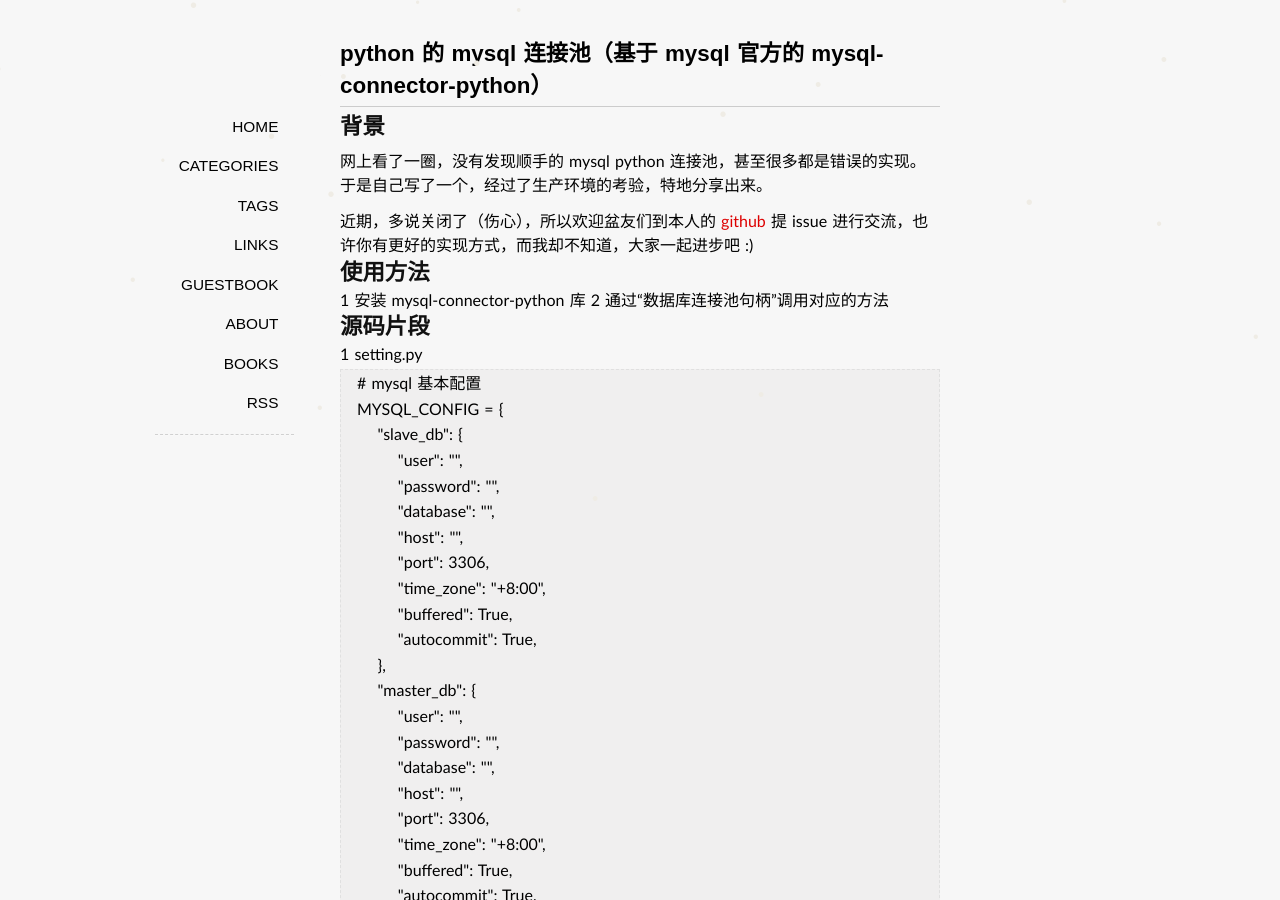
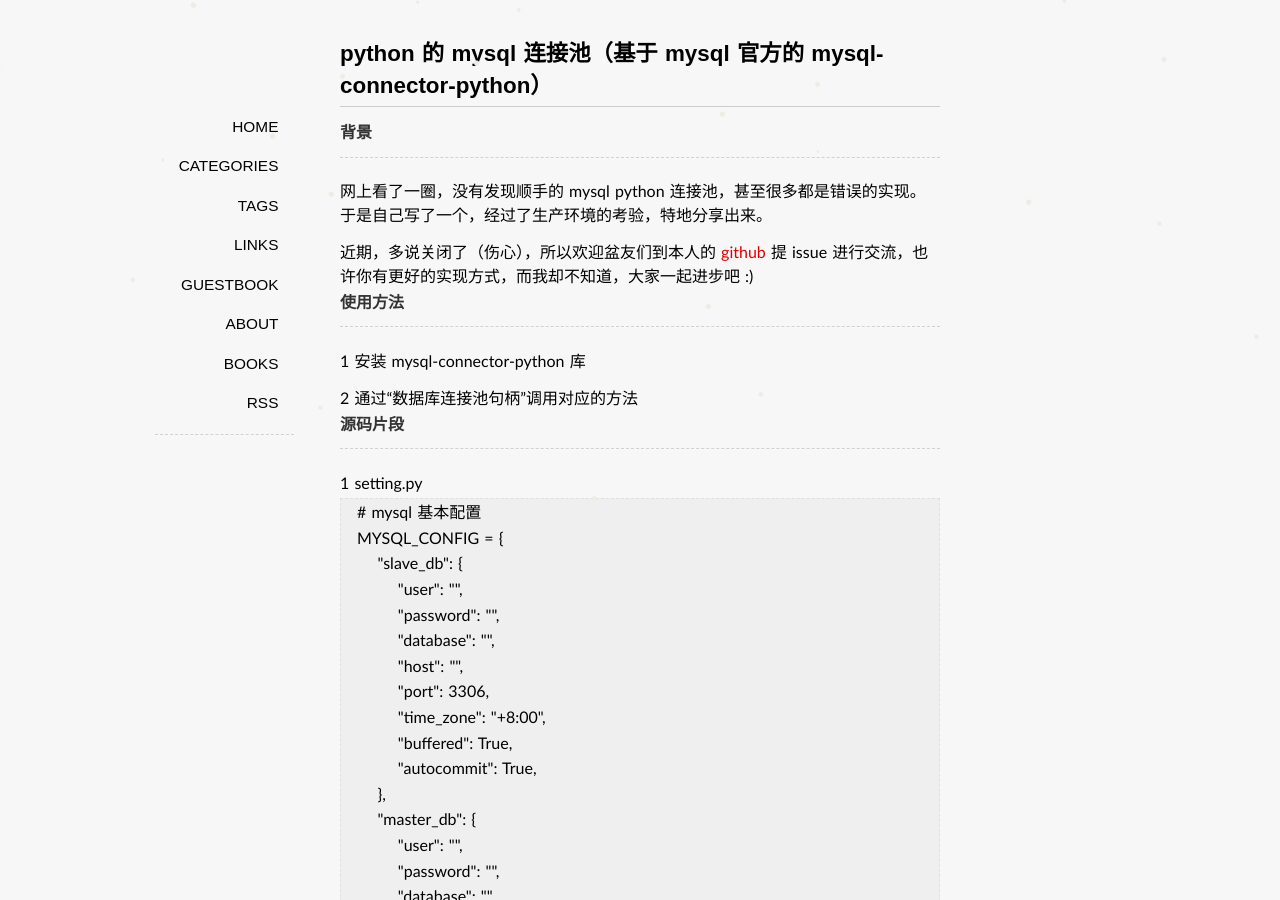
Before and after one commit to hopehook/HopeHook.com, a Jekyll site: the page built from _posts/2017-06-13-python_mysql_pool.md, in a window 1280 px wide and 900 px high. Built offline with Jekyll 4.4.1, drawn with Linux system fonts in a browser that asks for light colours; some web fonts are replaced; comment, search, counter and statistics services are not loaded.

Commit message:
Create 2017-06-13-python_mysql_pool.md

```diff
--- a/_posts/2017-06-13-python_mysql_pool.md
+++ b/_posts/2017-06-13-python_mysql_pool.md
@@ -6,18 +6,24 @@ thread: 2017-06-13-python_mysql_pool.md
 categories: 数据库
 tags: Python
 ---
-
-## 背景
+<p></p>
+#### 背景
+---
 <p></p>
 网上看了一圈，没有发现顺手的 mysql python 连接池，甚至很多都是错误的实现。于是自己写了一个，经过了生产环境的考验，特地分享出来。
 <p></p>
 近期，多说关闭了（伤心），所以欢迎盆友们到本人的 [github](https://github.com/hopehook/hopehook.com) 提 issue 进行交流，也许你有更好的实现方式，而我却不知道，大家一起进步吧 :)
 <br/>
-## 使用方法
+#### 使用方法
+---
+<p></p>
 1 安装 mysql-connector-python 库
+<p></p>
 2 通过“数据库连接池句柄”调用对应的方法
 <br/>
-## 源码片段
+#### 源码片段
+---
+<p></p>
 1 setting.py
 
 <pre>
```
